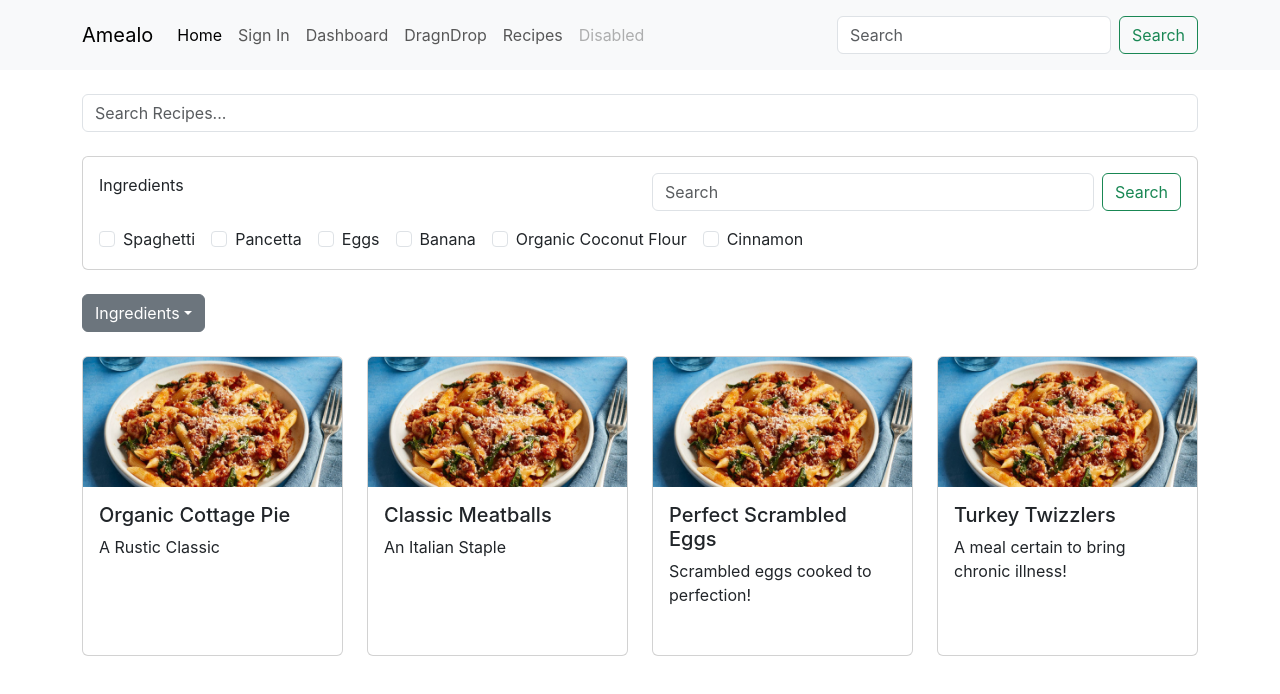
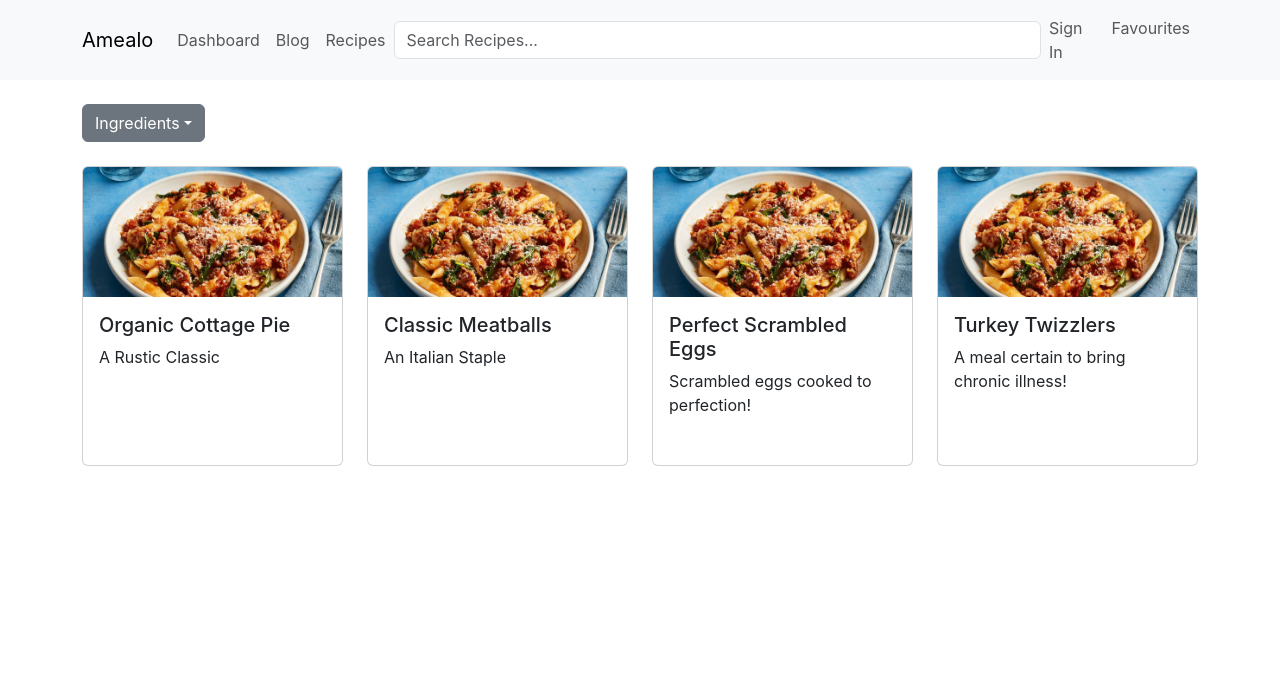
Before and after one commit to jkap24/amealo-fe-v2-ts, a React (Create React App) app: page / in a window 1280 px wide. Shown: the top 694 px of the page. Built offline with nearby package versions, Linux system fonts and the light colour scheme.

Commit message:
commit changes

```diff
--- a/src/App.tsx
+++ b/src/App.tsx
@@ -1,11 +1,8 @@
-import React from 'react';
-import AmealoNavBar from './components/AmealoNavBar/AmealoNavBar';
 import FilterRecipes from './pages/FilterRecipes';
 
 function App() {
   return (
     <div className="App">
-      <AmealoNavBar />
       <FilterRecipes />
     </div>
   );
--- a/src/components/AmealoIngredientSelector/AmealoIngredientSelector.tsx
+++ /dev/null
@@ -1,71 +0,0 @@
-import React, { useState, useEffect } from "react";
-import IngredientsData from "../../data/ingredients-data";
-
-function AmealoIngredientSelector(props: any) {
-  const [checkedIngredients, setCheckedIngredients] = useState<string[]>([]);
-
-  function handleIngredientSelected(ingredientName: string) {
-    // adds to the array if its not already there, removes if it is
-    checkedIngredients.includes(ingredientName) ? checkedIngredients.splice(checkedIngredients.indexOf(ingredientName), 1) : checkedIngredients.push(ingredientName)
-    setCheckedIngredients(checkedIngredients)
-    console.log(checkedIngredients)
-    const newArray = Array.from(checkedIngredients)
-    console.log(newArray)
-    props.setSelectedIngredients(newArray)
-  }
-
-  return (
-    <>
-      <div className="col mb-3 mt-3">
-        <div className="card">
-          <div className="card-body">
-
-            <div className="row">
-              <div className="col">
-                <p>Ingredients</p>
-              </div>
-              <div className="col mb-3">
-                <form className="d-flex" role="search">
-                  <input
-                    className="form-control me-2"
-                    type="search"
-                    placeholder="Search"
-                    aria-label="Search"
-                  />
-                  <button className="btn btn-outline-success" type="submit">
-                    Search
-                  </button>
-                </form>
-              </div>
-            </div>
-            <div className="row">
-              <div className="col col-lg-12">
-                {IngredientsData.ingredients.map((ingredient, index) => {
-                  const ingredientId = ingredient.ingredient_id
-                  const ingredientName = ingredient.name
-                  return (
-                    <div className="form-check form-check-inline">
-                      <input
-                        className="form-check-input"
-                        type="checkbox"
-                        id={String(ingredientId)}
-                        value={ingredientName}
-                        onChange={(e) => handleIngredientSelected(e.target.value)}
-                        key={index}
-                      />
-                      <label className="form-check-label" htmlFor={String(ingredientId)}>
-                        {ingredientName}
-                      </label>
-                    </div>
-                  )
-                })}
-              </div>
-            </div>
-          </div>
-        </div>
-      </div>
-    </>
-  );
-}
-
-export default AmealoIngredientSelector;
--- a/src/components/AmealoNavBar/AmealoNavBar.tsx
+++ b/src/components/AmealoNavBar/AmealoNavBar.tsx
@@ -1,7 +1,13 @@
-import React from 'react';
-// import GenerateMealPlanModal from '../GenerateMealPlanModal/GenerateMealPlanModal';
+import { FunctionComponent } from "react";
 
-function AmealoNavBar() {
+interface IProps {
+    searchQuery: string
+    setSearchQuery: React.Dispatch<React.SetStateAction<string>>
+}
+
+const AmealoNavBar: FunctionComponent<IProps> = ({ searchQuery, setSearchQuery }) => {
+
+
     return (
         <>
             <nav className="navbar navbar-expand-lg bg-body-tertiary position-static">
@@ -11,38 +17,40 @@ function AmealoNavBar() {
                         <span className="navbar-toggler-icon"></span>
                     </button>
                     <div className="collapse navbar-collapse" id="navbarSupportedContent">
+                        <div className="me-auto">
+                            <ul className="navbar-nav mb-2 mb-lg-0">
+                                <li className="nav-item">
+                                    <a className="nav-link" href="/dashboard">Dashboard</a>
+                                </li>
+                                <li className="nav-item">
+                                    <a className="nav-link" href="/drag">Blog</a>
+                                </li>
+                                <li className="nav-item">
+                                    <a className="nav-link" href="/filterRecipes">Recipes</a>
+                                </li>
+                            </ul>
+                        </div>
+                        <div className="input-group me-auto" role="search" style={{ width: "65%" }}>
+                            <input
+                                type="search"
+                                name="search-form"
+                                id="search-form"
+                                className="form-control"
+                                placeholder="Search Recipes..."
+                                value={searchQuery}
+                                onChange={(e) => setSearchQuery(e.target.value)}
+                                onClick={() => console.log('Open suggestions')}
+                            />
+                        </div>
+                        <div className=''>
                             <ul className="navbar-nav me-auto mb-2 mb-lg-0">
-                            <li className="nav-item">
-                                <a className="nav-link active" aria-current="page" href="/home">Home</a>
-                            </li>
                                 <li className="nav-item">
                                     <a className="nav-link" href="/">Sign In</a>
                                 </li>
                                 <li className="nav-item">
-                                <a className="nav-link" href="/dashboard">Dashboard</a>
-                            </li>
-                            <li className="nav-item">
-                                <a className="nav-link" href="/drag">DragnDrop</a>
-                            </li>
-                            <li className="nav-item">
-                                <a className="nav-link" href="/filterRecipes">Recipes</a>
-                            </li>
-                            <li className="nav-item">
-                                <a className="nav-link disabled" aria-disabled="true">Disabled</a>
+                                    <a className="nav-link" href="/">Favourites</a>
                                 </li>
                             </ul>
-                        <div className='row mb-2 mt-2 pe-2'>
-                            <div className='col'>
-                                {/* <GenerateMealPlanModal /> */}
-                            </div>
-                        </div>
-                        <div className='row mb-2 mt-2'>
-                            <div className='col'>
-                                <form className="d-flex" role="search">
-                                    <input className="form-control me-2" type="search" placeholder="Search" aria-label="Search" />
-                                    <button className="btn btn-outline-success" type="submit">Search</button>
-                                </form>
-                            </div>
                         </div>
                     </div>
                 </div>
--- a/src/components/RecipeDropdownFilter/RecipeDropdownFilter.tsx
+++ b/src/components/RecipeDropdownFilter/RecipeDropdownFilter.tsx
@@ -8,18 +8,30 @@ interface IProps {
     setSelectedIngredients: React.Dispatch<React.SetStateAction<string[]>>
 }
 
-
 const RecipeDropdownFilter: FunctionComponent<IProps> = ({ name, selectedIngredients, setSelectedIngredients }) => {
     const [ingredientsData] = useState<IIngredient[]>(IngredientsData.ingredients)
     const [checkedIngredients, setCheckedIngredients] = useState<string[]>([]);
+    const [searchQuery, setSearchQuery] = useState<string>("");
+    const [searchParam] = useState<string[]>(["name"]) // add more keys from recipe data if you want to search by it.
+
+    function search(items: any[]) {
+        return items.filter((item: any) => {
+            return searchParam.some((newItem) => {
+                return (
+                    item[newItem]
+                        .toString()
+                        .toLowerCase()
+                        .indexOf(searchQuery.toLowerCase()) > -1
+                );
+            });
+        });
+    }
 
     function handleIngredientSelected(ingredientName: string) {
         // adds to the array if its not already there, removes if it is
         checkedIngredients.includes(ingredientName) ? checkedIngredients.splice(checkedIngredients.indexOf(ingredientName), 1) : checkedIngredients.push(ingredientName)
         setCheckedIngredients(checkedIngredients)
-        console.log(checkedIngredients)
         const newArray = Array.from(checkedIngredients)
-        console.log(newArray)
         setSelectedIngredients(newArray)
     }
     return (
@@ -33,13 +45,15 @@ const RecipeDropdownFilter: FunctionComponent<IProps> = ({ name, selectedIngredi
                         <input
                             className="form-control me-2"
                             type="search"
-                            placeholder="Search"
+                            placeholder="Search Ingredients..."
+                            value={searchQuery}
                             aria-label="Search"
+                            onChange={(e) => setSearchQuery(e.target.value)}
                         />
                     </form>
                 </div>
                 <div className="list-group list-group-flush" style={{ maxHeight: "10rem", overflow: "scroll" }}>
-                    {ingredientsData.map((ingredient, index) => {
+                    {search(ingredientsData).map((ingredient: IIngredient, index: number) => {
                         const ingredientId = ingredient.ingredient_id
                         const ingredientName = ingredient.name
                         return (
--- a/src/pages/FilterRecipes.tsx
+++ b/src/pages/FilterRecipes.tsx
@@ -1,9 +1,9 @@
 import { FunctionComponent, useState } from 'react';
 import AmealoRecipeData from '../data/amealo-recipe-data';
 import RecipeCard from '../components/RecipeCard/RecipeCard';
-import AmealoIngredientSelector from '../components/AmealoIngredientSelector/AmealoIngredientSelector';
 import { IRecipe } from '../types';
 import RecipeDropdownFilter from '../components/RecipeDropdownFilter/RecipeDropdownFilter';
+import AmealoNavBar from '../components/AmealoNavBar/AmealoNavBar';
 
 // Filtering Functionality Initial Requirements
 
@@ -36,7 +36,6 @@ const FilterRecipes: FunctionComponent = () => {
 
     // Function to filter recipes based on ingredient IDs
     function filterRecipesByIngredientId(recipes: IRecipe[], ingredients: string[]) {
-        console.log(ingredients)
         if (ingredients.length === 0) {
             return recipes;
         } else
@@ -51,24 +50,8 @@ const FilterRecipes: FunctionComponent = () => {
 
     return (
         <>
+            <AmealoNavBar searchQuery={searchQuery} setSearchQuery={setSearchQuery} />
             <div className='container'>
-                <div className="mb-2 mt-4">
-                    <input
-                        type="search"
-                        name="search-form"
-                        id="search-form"
-                        className="form-control"
-                        placeholder="Search Recipes..."
-                        value={searchQuery}
-                        onChange={(e) => setSearchQuery(e.target.value)}
-                    />
-                </div>
-                <div className="mb-2 mt-4">
-                    <AmealoIngredientSelector
-                        setSelectedIngredients={setSelectedIngredients}
-                        selectedIngredients={selectedIngredients}
-                    />
-                </div>
                 <RecipeDropdownFilter
                     name="Ingredients"
                     setSelectedIngredients={setSelectedIngredients}
@@ -77,9 +60,7 @@ const FilterRecipes: FunctionComponent = () => {
                 <div className="row row-cols-1 row-cols-sm-2 row-cols-md-4">
                     {search(filteredRecipes).map((recipe: IRecipe) => {
                         return (
-                            <RecipeCard
-                                recipe={recipe}
-                            />
+                            <RecipeCard recipe={recipe}/>
                         );
                     })}
                 </div>
```
Lines whose indentation alone changed are shown as unchanged.
